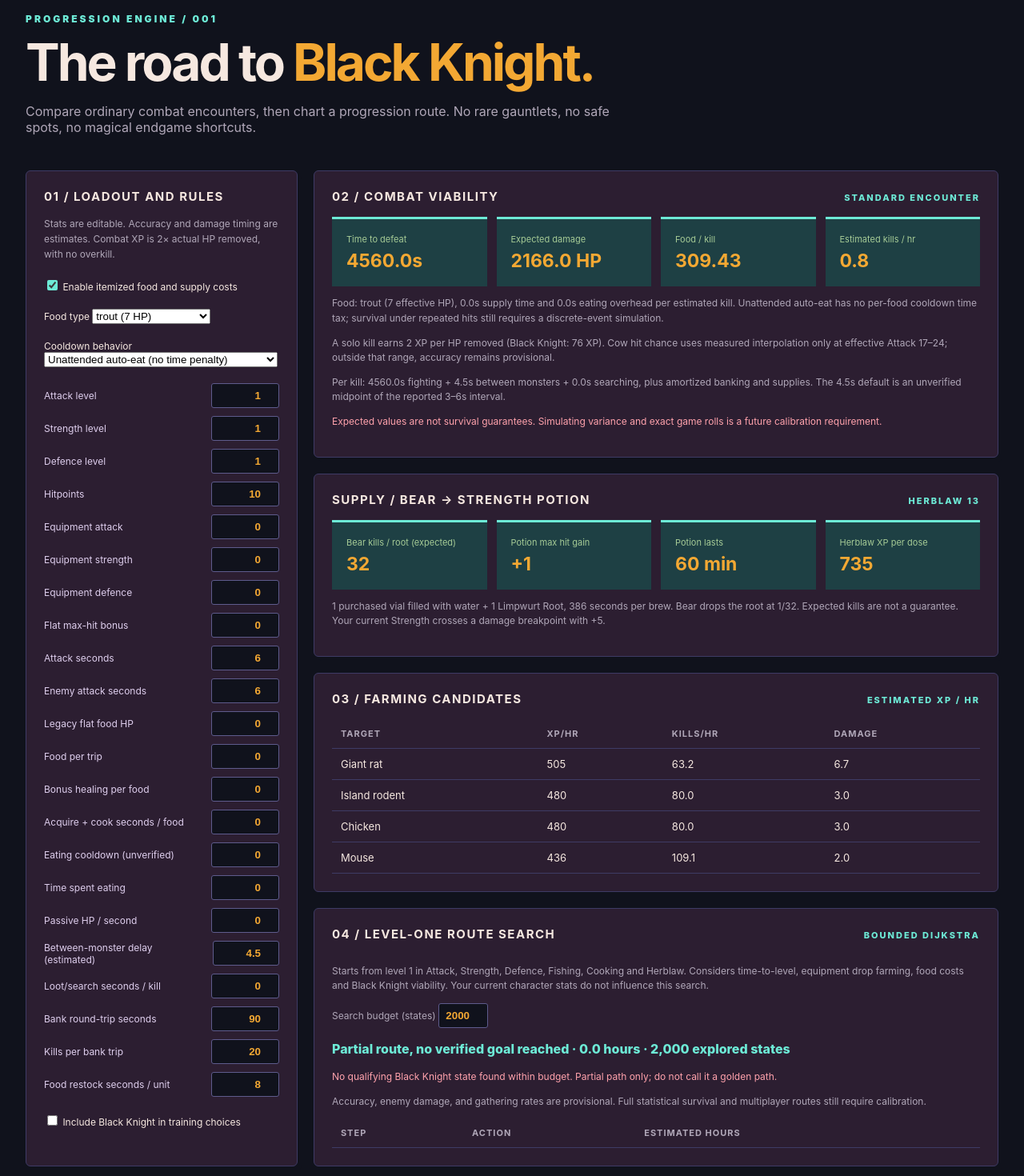
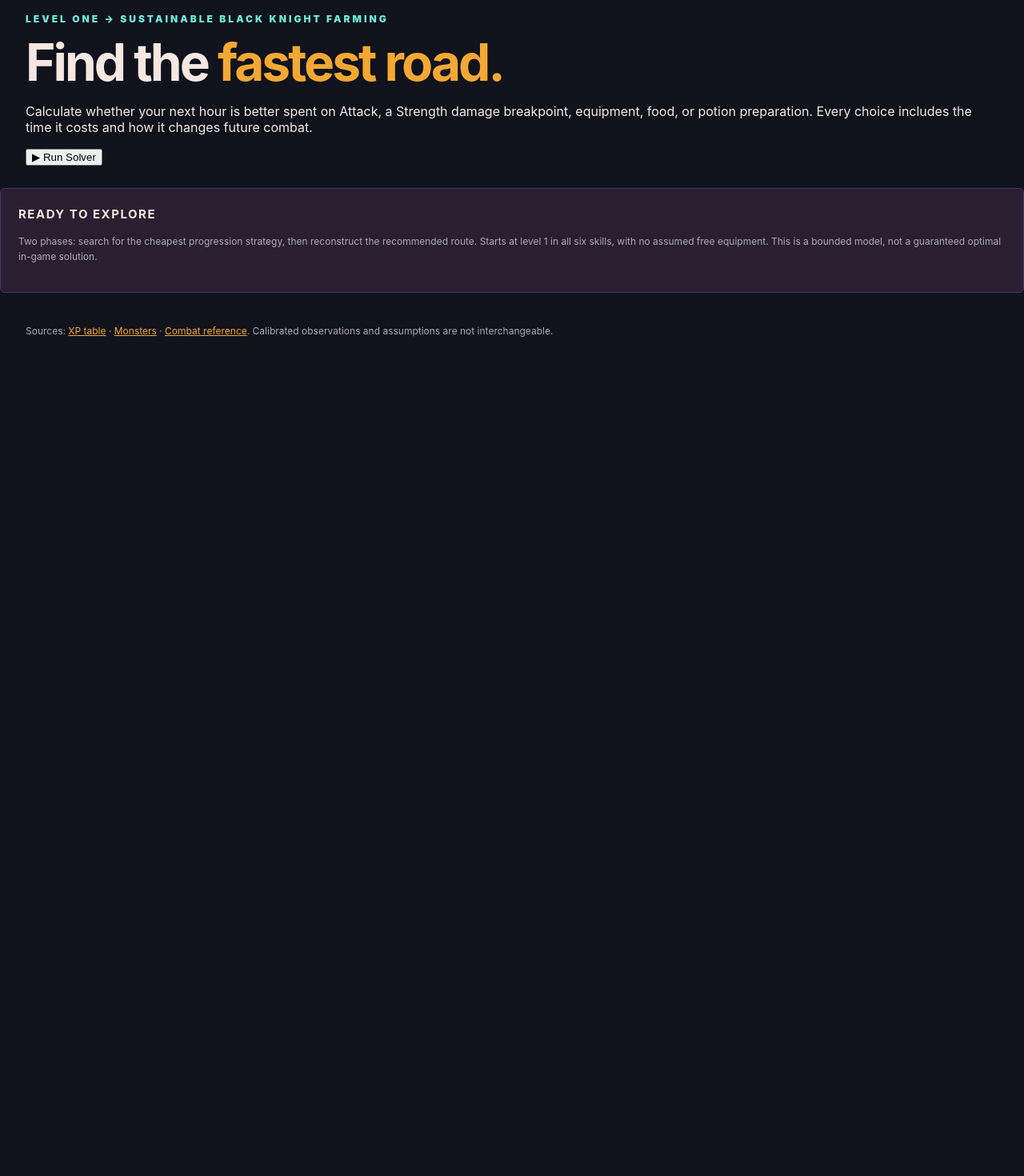
Before and after one commit to meleneth/microcalc, a Vue app: page / in a window 1280 px wide. Shown: the part 120-1590 px from the top of the page at 80% size. After the commit the page ends 800 px from the top, so only its background shows below. Built offline with nearby package versions, Linux system fonts and the light colour scheme.

Commit message:
Present one-button solver with live progress and route results

```diff
--- a/src/App.vue
+++ b/src/App.vue
@@ -1,76 +1,84 @@
 <script setup>
-import { computed } from "vue";
-import { usePlanner } from "./stores/planner.js";
+import { ref, computed, onUnmounted } from "vue";
 import { sources } from "./data.js";
-import { strengthPotionValue, strengthPotionDependency } from "./progression.js";
-import { foods } from "./foods.js";
-import { mobs } from "./data.js";
-import { evaluate } from "./solver.js";
-const store=usePlanner();
+const maxStates=10000;
+const status=ref("idle");
+const progress=ref(null);
+const result=ref(null);
+const error=ref("");
+let worker=null;
 const fmt=n=>Number.isFinite(n)?Math.round(n).toLocaleString():"—";
-const hours=s=>Number.isFinite(s)?(s/3600).toFixed(1):"—";
-const blackKnight=mobs.find(mob=>mob.name==="Black knight");
-const knight=computed(()=>evaluate(blackKnight,store.settings));
-const strengthSupply=computed(()=>strengthPotionDependency(1,store.settings));
-const strengthBoost=computed(()=>strengthPotionValue(store.settings.strength+store.settings.strengthBonus,1,store.settings));
-const inputs=[
- ["attack","Attack level",1,99],["strength","Strength level",1,99],["defense","Defence level",1,99],
- ["hitpoints","Hitpoints",1,999],["attackBonus","Equipment attack",0,500],["strengthBonus","Equipment strength",0,500],
- ["defenseBonus","Equipment defence",0,500],["damageBonus","Flat max-hit bonus",0,100],
- ["cooldown","Attack seconds",0.5,60],["enemyCooldown","Enemy attack seconds",0.5,60],
- ["foodHeal","Legacy flat food HP",0,100],["foodCount","Food per trip",0,100],["foodRecoveryBonus","Bonus healing per food",0,100],["foodSupplySeconds","Acquire + cook seconds / food",0,3600],["foodCooldownSeconds","Eating cooldown (unverified)",0,120],["eatActionSeconds","Time spent eating",0,120],["regenPerSecond","Passive HP / second",0,10],
- ["respawnDelaySeconds","Between-monster delay (estimated)",0,60],["searchSeconds","Loot/search seconds / kill",0,600],["bankSeconds","Bank round-trip seconds",0,3600],["killsPerBank","Kills per bank trip",1,1000],
- ["foodRestockSeconds","Food restock seconds / unit",0,600]
-];
+const hours=s=>Number.isFinite(s)?(s/3600).toFixed(2):"—";
+const percent=computed(()=>progress.value?.phase==="route"?100:
+  Math.min(99,Math.round(100*(progress.value?.expanded??0)/maxStates)));
+function run(){
+  if(worker){worker.terminate();worker=null;}
+  status.value="running";progress.value=null;result.value=null;error.value="";
+  worker=new Worker(new URL("./solver.worker.js",import.meta.url),{type:"module"});
+  worker.onmessage=({data})=>{
+    if(data.type==="progress")progress.value=data;
+    else if(data.type==="done"){
+      result.value=data.result;status.value="done";worker?.terminate();worker=null;
+    }else if(data.type==="error"){
+      error.value=data.message;status.value="error";worker?.terminate();worker=null;
+    }
+  };
+  worker.onerror=e=>{error.value=e.message||"Solver worker failed";status.value="error";worker?.terminate();worker=null;};
+  worker.postMessage({type:"run",options:{maxStates,maxLevel:45}});
+}
+onUnmounted(()=>worker?.terminate());
 </script>
 <template>
- <div class="app">
-  <header><div class="brand"><span class="pixel">▣</span> MICROCALC <span class="muted">/ combat laboratory</span></div><span class="tag">EARLY GAME · BETA</span></header>
-  <section class="intro"><p class="eyebrow">PROGRESSION ENGINE / 001</p><h1>The road to <span>Black Knight.</span></h1><p>Compare ordinary combat encounters, then chart a progression route. No rare gauntlets, no safe spots, no magical endgame shortcuts.</p></section>
-  <div class="layout">
-   <aside class="panel"><h2>01 / Loadout and rules</h2><p class="note">Stats are editable. Accuracy and damage timing are estimates. Combat XP is 2× actual HP removed, with no overkill.</p>
-    <label class="toggle"><input type="checkbox" v-model="store.settings.useFoodEconomy"/> Enable itemized food and supply costs</label>
-    <label v-if="store.settings.useFoodEconomy" class="toggle">Food type <select v-model="store.settings.foodId"><option v-for="food in foods" :key="food.id" :value="food.id">{{food.id}} ({{food.heal}} HP)</option></select></label>
-    <label v-if="store.settings.useFoodEconomy" class="toggle">Cooldown behavior <select v-model="store.settings.foodCooldownMode"><option value="unattended">Unattended auto-eat (no time penalty)</option><option value="blocking">Cooldown blocks actions (manual scenario)</option><option value="cooldown-overlap">Cooldown overlaps attacks (manual scenario)</option></select></label>
-    <div class="inputs"><label v-for="[key,label,min,max] in inputs" :key="key"><span>{{label}}</span><input type="number" :min="min" :max="max" :step="key==='cooldown'||key==='enemyCooldown'||key==='regenPerSecond'||key==='respawnDelaySeconds'||key==='foodCooldownSeconds'||key==='eatActionSeconds'?0.1:1" v-model.number="store.settings[key]" /></label></div>
-    <label class="toggle"><input type="checkbox" v-model="store.settings.allowBlackKnight"/> Include Black Knight in training choices</label>
-   </aside>
-   <main class="results">
-    <section class="panel"><div class="section-head"><h2>02 / Combat viability</h2><span class="tag">STANDARD ENCOUNTER</span></div>
-      <div class="metrics"><div><small>Time to defeat</small><strong>{{knight.ttk.toFixed(1)}}s</strong></div><div><small>Expected damage</small><strong>{{knight.expectedDamage.toFixed(1)}} HP</strong></div><div><small>Food / kill</small><strong>{{knight.foodNeeded.toFixed(2)}}</strong></div><div><small>Estimated kills / hr</small><strong>{{knight.killsPerHour.toFixed(1)}}</strong></div></div>
-      <p v-if="knight.foodEconomy" class="note">Food: {{knight.foodEconomy.foodId}} ({{knight.foodEconomy.heal}} effective HP), {{knight.foodEconomy.foodSecondsPerKill.toFixed(1)}}s supply time and {{knight.foodEconomy.eatSecondsPerKill.toFixed(1)}}s eating overhead per estimated kill. Unattended auto-eat has no per-food cooldown time tax; survival under repeated hits still requires a discrete-event simulation.</p>
-      <p class="note">A solo kill earns 2 XP per HP removed (Black Knight: 76 XP). Cow hit chance uses measured interpolation only at effective Attack 17–24; outside that range, accuracy remains provisional.</p>
-      <p class="note">Per kill: {{knight.ttk.toFixed(1)}}s fighting + {{knight.respawnDelay.toFixed(1)}}s between monsters + {{knight.searchDelay.toFixed(1)}}s searching, plus amortized banking and supplies. The 4.5s default is an unverified midpoint of the reported 3–6s interval.</p>
-      <p class="warning">Expected values are not survival guarantees. Simulating variance and exact game rolls is a future calibration requirement.</p>
+  <div class="app">
+    <header><div class="brand"><span class="pixel">▣</span> MICROCALC <span class="muted">/ progression engine</span></div><span class="tag">BLACK KNIGHT / ROUTE SEARCH</span></header>
+    <section class="intro">
+      <p class="eyebrow">LEVEL ONE → SUSTAINABLE BLACK KNIGHT FARMING</p>
+      <h1>Find the <span>fastest road.</span></h1>
+      <p>Calculate whether your next hour is better spent on Attack, a Strength damage breakpoint, equipment, food, or potion preparation. Every choice includes the time it costs and how it changes future combat.</p>
+      <button class="run-button" :disabled="status==='running'" @click="run">{{status==='running'?'Solving…':'▶ Run Solver'}}</button>
     </section>
-    <section class="panel"><div class="section-head"><h2>SUPPLY / Bear → Strength Potion</h2><span class="tag">HERBLAW 13</span></div>
-      <div class="metrics"><div><small>Bear kills / root (expected)</small><strong>{{strengthSupply.knownBottleneck.expectedKills}}</strong></div>
-      <div><small>Potion max hit gain</small><strong>+{{strengthBoost.maxHitGain}}</strong></div>
-      <div><small>Potion lasts</small><strong>60 min</strong></div><div><small>Herblaw XP per dose</small><strong>735</strong></div></div>
-      <p class="note">1 purchased vial filled with water + 1 Limpwurt Root, 386 seconds per brew. Bear drops the root at 1/32. Expected kills are not a guarantee. {{strengthBoost.damageBreakpointGained?'Your current Strength crosses a damage breakpoint with +5.':'Your current Strength does not cross a damage breakpoint with +5.'}}</p>
-    </section>
-    <section class="panel"><div class="section-head"><h2>03 / Farming candidates</h2><span class="tag">ESTIMATED XP / HR</span></div>
-     <div class="table-wrap"><table><thead><tr><th>Target</th><th>XP/hr</th><th>Kills/hr</th><th>Damage</th></tr></thead><tbody><tr v-for="r in store.candidates.slice(0,12)" :key="r.mob.name"><td>{{r.mob.name}}</td><td>{{fmt(r.xpPerHour)}}</td><td>{{r.killsPerHour.toFixed(1)}}</td><td>{{r.expectedDamage.toFixed(1)}}</td></tr></tbody></table></div>
-     <p v-if="!store.candidates.length" class="warning">No encounter passes the current expected-survival filter. Improve defence, hitpoints, or food.</p>
-    </section>
-    <section class="panel"><div class="section-head"><h2>04 / Level-one route search</h2><span class="tag">BOUNDED DIJKSTRA</span></div>
-     <p class="note">Starts from level 1 in Attack, Strength, Defence, Fishing, Cooking and Herblaw. Considers time-to-level, equipment drop farming, food costs and Black Knight viability. Your current character stats do not influence this search.</p>
-     <label class="goal">Search budget (states) <input type="number" min="100" max="20000" step="100" v-model.number="store.searchBudget"/></label>
-     <p class="summary">{{store.plan.success?"Candidate route found":"Partial route, no verified goal reached"}} · {{hours(store.plan.totalSeconds)}} hours · {{fmt(store.plan.expanded)}} explored states</p>
-     <p class="warning" v-if="!store.plan.success">{{store.plan.reason}}</p>
-     <div v-if="store.plan.knight.best" class="metrics">
-       <div><small>Expected Knight kills / hr</small><strong>{{store.plan.knight.best.killsPerHour.toFixed(1)}}</strong></div>
-       <div><small>Food</small><strong>{{store.plan.knight.best.food}}</strong></div>
-       <div><small>Max melee hit</small><strong>{{store.plan.knight.best.maxHit}}</strong></div>
-       <div><small>Search status</small><strong>{{store.plan.success?"READY":"PARTIAL"}}</strong></div>
-     </div>
-     <p class="note">Accuracy, enemy damage, and gathering rates are provisional. Full statistical survival and multiplayer routes still require calibration.</p>
-     <div class="table-wrap"><table><thead><tr><th>Step</th><th>Action</th><th>Estimated hours</th></tr></thead><tbody>
-       <tr v-for="(step,i) in store.plan.steps" :key="i"><td>{{i+1}}</td><td>{{step.detail}}</td><td>{{hours(step.seconds)}}</td></tr>
-     </tbody></table></div>
-    </section>
-   </main>
+    <main class="solver-view">
+      <section v-if="status==='idle'" class="panel"><h2>Ready to explore</h2><p class="note">Two phases: search for the cheapest progression strategy, then reconstruct the recommended route. Starts at level 1 in all six skills, with no assumed free equipment. This is a bounded model, not a guaranteed optimal in-game solution.</p></section>
+      <section v-if="status==='running'" class="panel" aria-live="polite">
+        <div class="section-head"><h2>{{progress?.phase==='route'?'Phase 2 / Reconstructing route':'Phase 1 / Exploring progression'}}</h2><span class="tag">RUNNING</span></div>
+        <div class="progress-track"><div class="progress-fill" :style="{width:percent+'%'}"></div></div>
+        <div class="metrics">
+          <div><small>States evaluated</small><strong>{{fmt(progress?.expanded??0)}}</strong></div>
+          <div><small>States discovered</small><strong>{{fmt(progress?.visited??0)}}</strong></div>
+          <div><small>Search budget</small><strong>{{fmt(maxStates)}}</strong></div>
+          <div><small>Best Knight kills/hr</small><strong>{{(progress?.bestKnightRate??0).toFixed(1)}}</strong></div>
+        </div>
+        <p class="note">Searching competing training and unlock routes. The bar indicates the state budget consumed, not a prediction of completion time.</p>
+      </section>
+      <section v-if="status==='error'" class="panel"><h2>Solver failed</h2><p class="warning">{{error}}</p><button class="run-button" @click="run">Retry</button></section>
+      <template v-if="result">
+        <section class="panel">
+          <div class="section-head"><h2>Phase 2 / Recommended route</h2><span class="tag">{{result.success?'GOAL REACHED':'PARTIAL RESULT'}}</span></div>
+          <p class="summary">{{result.success?'Candidate Black Knight route found':'No verified goal within search budget'}}</p>
+          <div class="metrics">
+            <div><small>Estimated hours</small><strong>{{hours(result.totalSeconds)}}</strong></div>
+            <div><small>Actions</small><strong>{{result.steps.length}}</strong></div>
+            <div><small>Evaluated states</small><strong>{{fmt(result.expanded)}}</strong></div>
+            <div><small>Knight kills/hr</small><strong>{{(result.knight.best?.killsPerHour??0).toFixed(1)}}</strong></div>
+          </div>
+          <p v-if="!result.success" class="warning">{{result.reason}}</p>
+          <p class="note">Each step uses the cheapest modeled fight available at that state. Combat XP credits 2× actual monster HP removed; food preparation, respawn, banking, and potion supply are included as estimated costs. Unverified game mechanics remain estimates.</p>
+        </section>
+        <section class="panel">
+          <h2>Actions, in order</h2>
+          <div class="table-wrap"><table><thead><tr><th>#</th><th>Next action</th><th>Hours</th><th>Accumulated</th></tr></thead>
+            <tbody><tr v-for="(step,i) in result.steps" :key="i">
+              <td>{{i+1}}</td><td>{{step.detail}}</td><td>{{hours(step.seconds)}}</td><td>{{hours(result.steps.slice(0,i+1).reduce((sum,x)=>sum+x.seconds,0))}}</td>
+            </tr></tbody></table></div>
+          <p v-if="!result.steps.length" class="note">The search found no supported progression action on the selected route.</p>
+        </section>
+        <section class="panel"><h2>Ending levels and equipment</h2>
+          <p>Attack {{result.final.attack}} · Strength {{result.final.strength}} · Defence {{result.final.defense}} · Fishing {{result.final.fishing}} · Cooking {{result.final.cooking}} · Herblaw {{result.final.herblaw}}</p>
+          <p class="note">Gear: {{result.final.gear.join(', ')||'none'}}</p>
+          <p class="warning">Expected-value survival is not proof of survivability. Enemy attack rolls, potion duration accounting, supply acquisition and some monster availability still require measurement.</p>
+        </section>
+      </template>
+    </main>
+    <footer>Sources: <a :href="sources.xp" target="_blank">XP table</a> · <a :href="sources.mobs" target="_blank">Monsters</a> · <a :href="sources.reference" target="_blank">Combat reference</a>. Calibrated observations and assumptions are not interchangeable.</footer>
   </div>
-  <footer>Wiki snapshots: <a :href="sources.xp" target="_blank">XP table</a> · <a :href="sources.mobs" target="_blank">Monster stats</a> · <a :href="sources.reference" target="_blank">Combat planner reference</a> · Model assumptions are NOT wiki facts.</footer>
- </div>
 </template>
```
